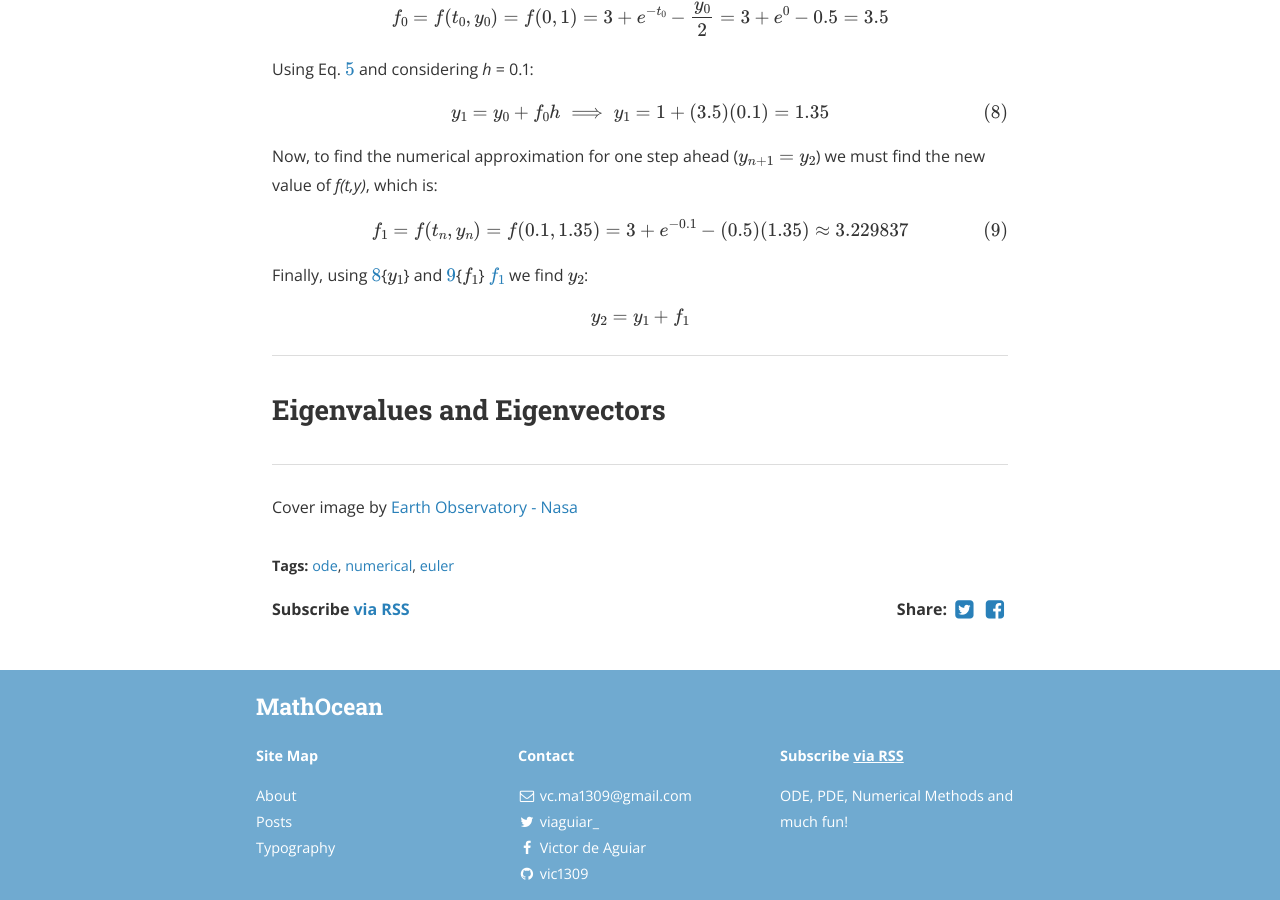
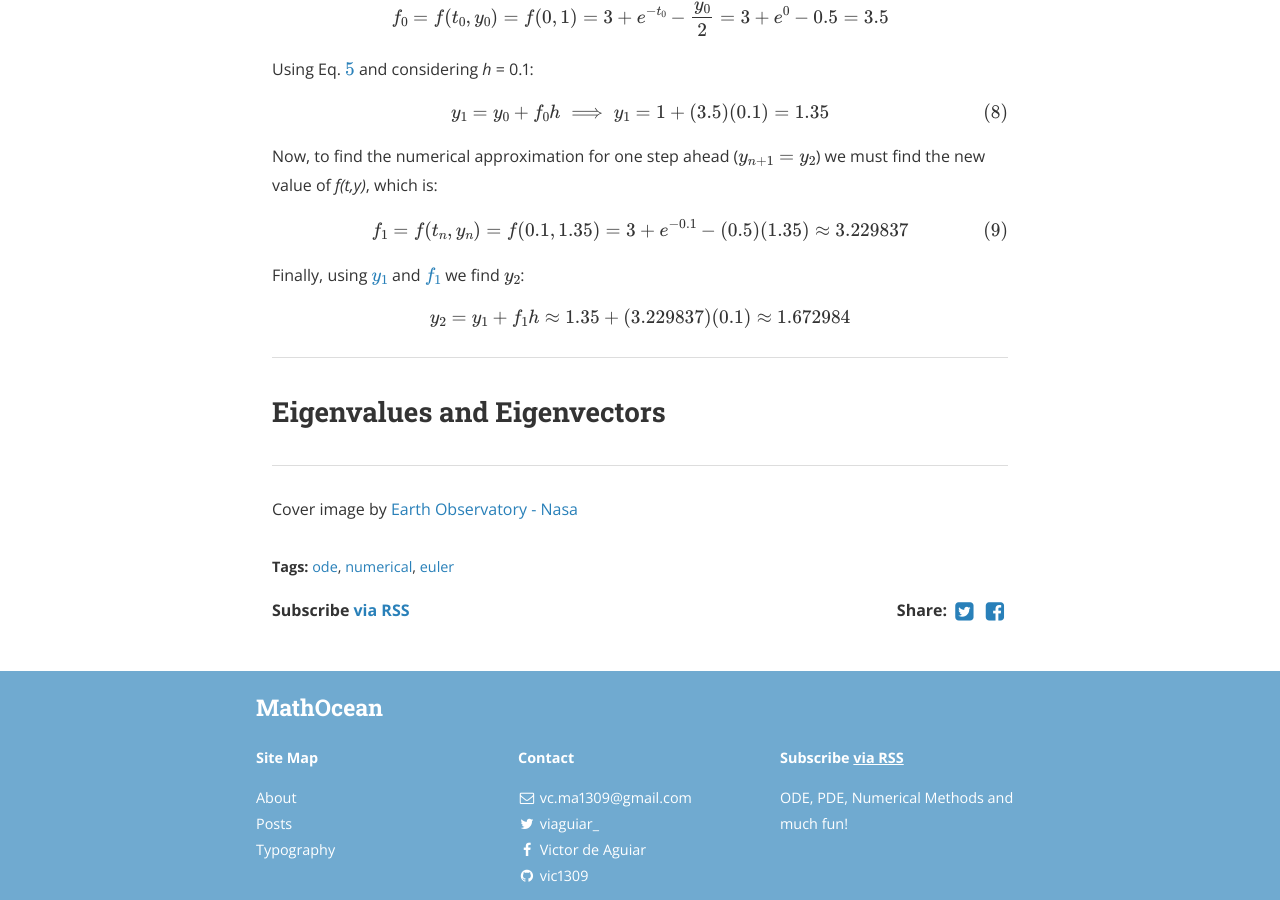
Before and after one commit to vic1309/lerofly, a Jekyll site: the page built from _posts/2019-06-12-euler.markdown, in a window 1280 px wide and 900 px high, scrolled down 2697 px. Built offline with Jekyll 4.4.1, drawn with Linux system fonts in a browser that asks for light colours; nearby versions of some CDN libraries; formulas are drawn with MathJax 3; a script that is not in the unit is left out.

Commit message:
Update 2019-06-12-euler.markdown

```diff
--- a/_posts/2019-06-12-euler.markdown
+++ b/_posts/2019-06-12-euler.markdown
@@ -88,9 +88,11 @@ Now, to find the numerical approximation for one step ahead ($$y_{n+1} = y_{2}$$
 
 $$ \begin{equation} f_{1} = f(t_{n}, y_{n}) = f(0.1, 1.35) = 3 + e^{-0.1} - (0.5)(1.35) \approx 3.229837 \tag{9} \label{eq:nne}\end{equation}$$
 
-Finally, using \ref{eq:egt}{$$y_{1}$$} and \ref{eq:nne}{$$f_{1}$$} [$$f_{1}$$](\ref{eq:nne}) we find $$y_{2}$$:
+Finally, using [$$y_{1}$$](\ref{eq:egt) and [$$f_{1}$$](\ref{eq:nne}) we find $$y_{2}$$:
 
-$$ \begin{equation} y_{2} = y_{1} + f_{1} \end{equation}$$
+$$ \begin{equation} y_{2} = y_{1} + f_{1}h \approx 1.35 + (3.229837)(0.1) \approx 1.672984 \end{equation}$$
+
+
 
 ----
 
```
